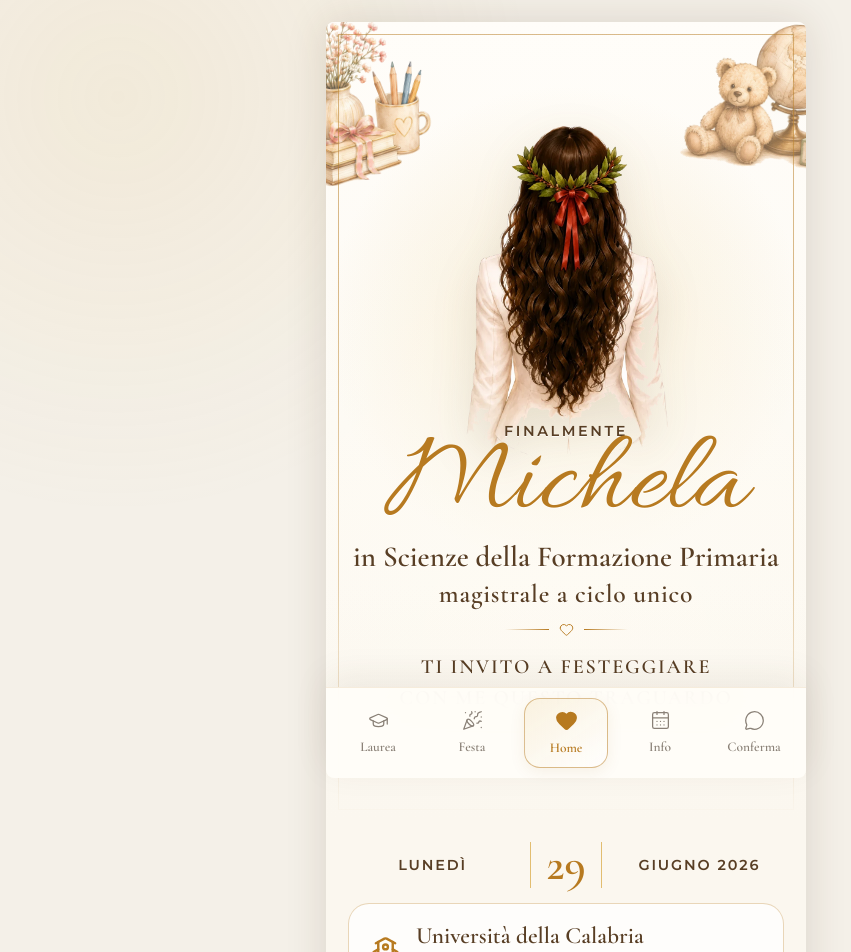
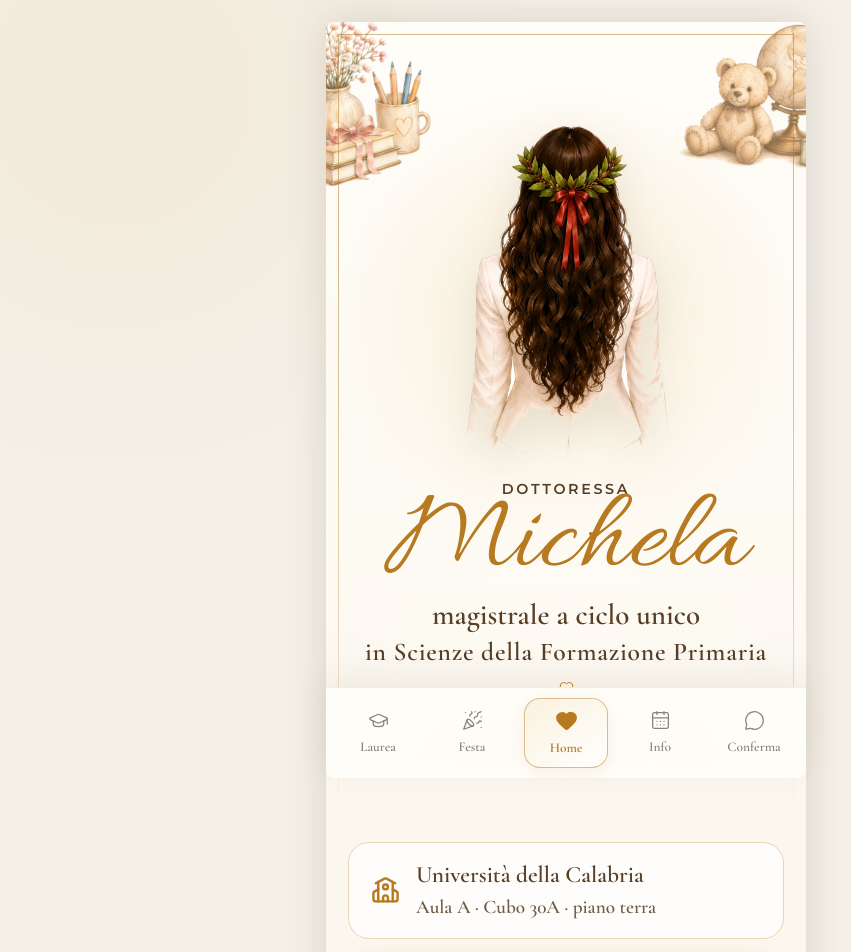
Before and after one commit to foferys/laurea-michela, a React (Vite) app: page /#home in a window 1280 px wide. Shown: the top 952 px of the page, without its empty margins (74-925 px from the left). Built offline with nearby package versions, Linux system fonts and the light colour scheme.

Commit message:
modifche michi

```diff
--- a/src/App.jsx
+++ b/src/App.jsx
@@ -102,11 +102,11 @@ function HomePage({ onNavigate, onCalendar }) {
             src="/assets/tocco-alloro.webp"
             alt="Tocco di laurea con corona d'alloro"
           />
-          <p className="overline">Finalmente</p>
+          <p className="overline">Dottoressa</p>
           <h1>Michela</h1>
           <p className="degree">
-            in Scienze della Formazione Primaria
-            <span>magistrale a ciclo unico</span>
+            magistrale a ciclo unico
+            <span>in Scienze della Formazione Primaria</span>
           </p>
           <Flourish icon={Heart} />
           <p className="invitation">
@@ -118,11 +118,6 @@ function HomePage({ onNavigate, onCalendar }) {
       </div>
 
       <div className="home-panel">
-        <div className="home-panel__date">
-          <span>Lunedì</span>
-          <strong>29</strong>
-          <span>Giugno 2026</span>
-        </div>
         <button className="location-chip" onClick={() => onNavigate("laurea")}>
           <School size={19} />
           <span>
@@ -159,10 +154,6 @@ function GraduationPage() {
       </div>
 
       <div className="content-stack content-stack--raised">
-        <p className="intro-script">
-          Un sogno coltivato tra libri, tirocini e bambini diventa realtà.
-        </p>
-
         <div className="date-grid">
           <DateCard
             icon={CalendarDays}
@@ -174,7 +165,7 @@ function GraduationPage() {
             icon={GraduationCap}
             eyebrow="Corso"
             value="Laurea"
-            note="Magistrale"
+            note="Magistrale a ciclo unico"
           />
         </div>
 
@@ -185,8 +176,8 @@ function GraduationPage() {
           <p>Cubo 30A · piano terra</p>
           <div className="degree-block">
             <span>Corso di laurea</span>
-            <strong>Scienze della Formazione Primaria</strong>
             <small>Magistrale a ciclo unico</small>
+            <strong>in Scienze della Formazione Primaria</strong>
           </div>
         </article>
 
--- a/src/styles.css
+++ b/src/styles.css
@@ -146,7 +146,7 @@ a {
 .home-copy {
   position: absolute;
   z-index: 2;
-  top: 390px;
+  top: 28rem;
   left: 50%;
   width: min(94%, 430px);
   transform: translateX(-50%);
@@ -235,32 +235,6 @@ a {
   gap: 15px;
   padding: 20px 22px 28px;
   background: var(--paper);
-}
-
-.home-panel__date {
-  display: grid;
-  grid-template-columns: 1fr auto 1fr;
-  align-items: center;
-  gap: 13px;
-  text-align: center;
-}
-
-.home-panel__date span {
-  font-family: "Montserrat", sans-serif;
-  font-size: 0.9rem;
-  font-weight: 600;
-  letter-spacing: 0.13em;
-  line-height: 1.25;
-  text-transform: uppercase;
-}
-
-.home-panel__date strong {
-  padding: 0 15px;
-  border-right: 1px solid var(--gold-light);
-  border-left: 1px solid var(--gold-light);
-  color: var(--gold);
-  font-size: 2.85rem;
-  line-height: 1;
 }
 
 .location-chip {
```
Also changed, not shown: 1 other file (tests, documents, lock files or other folders).
